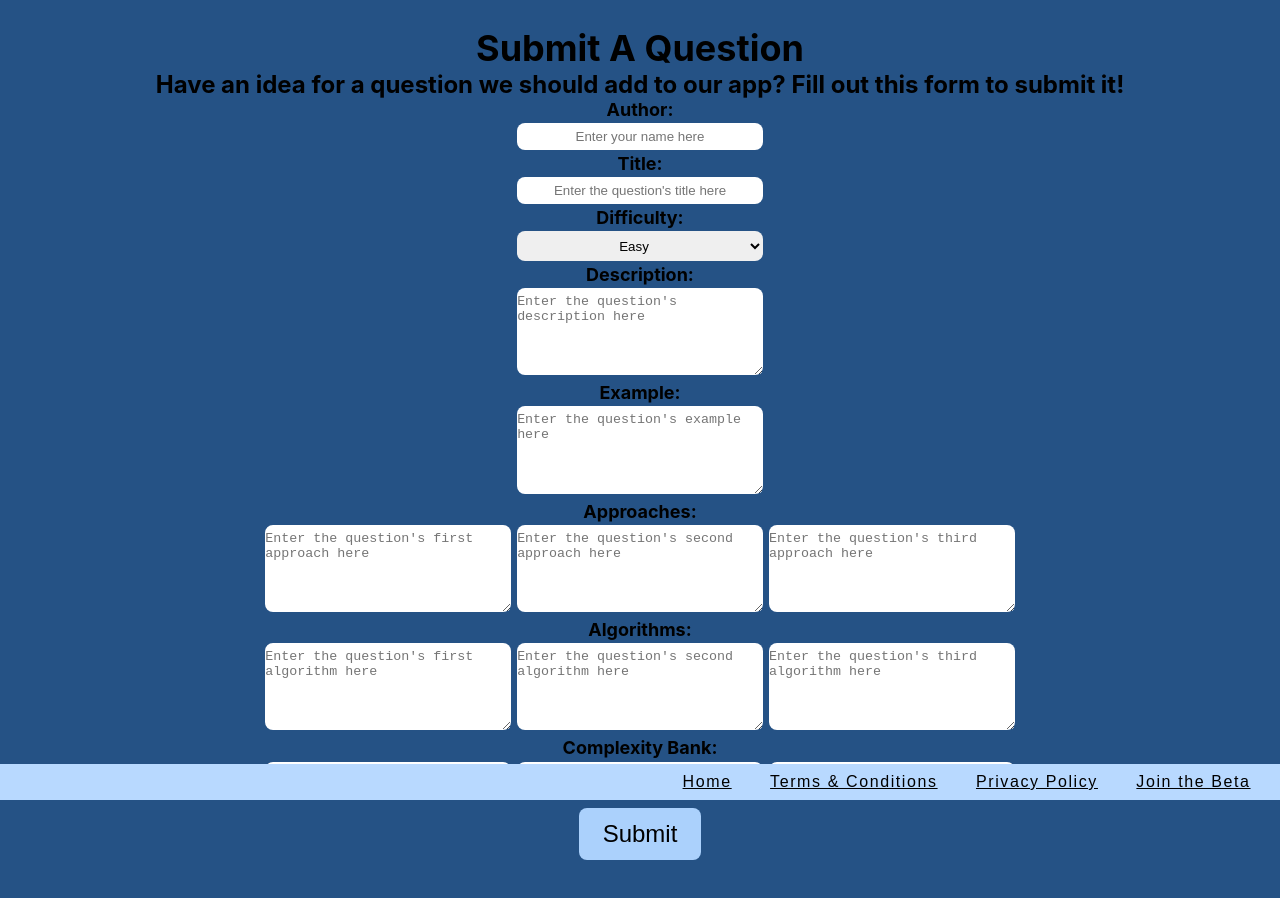
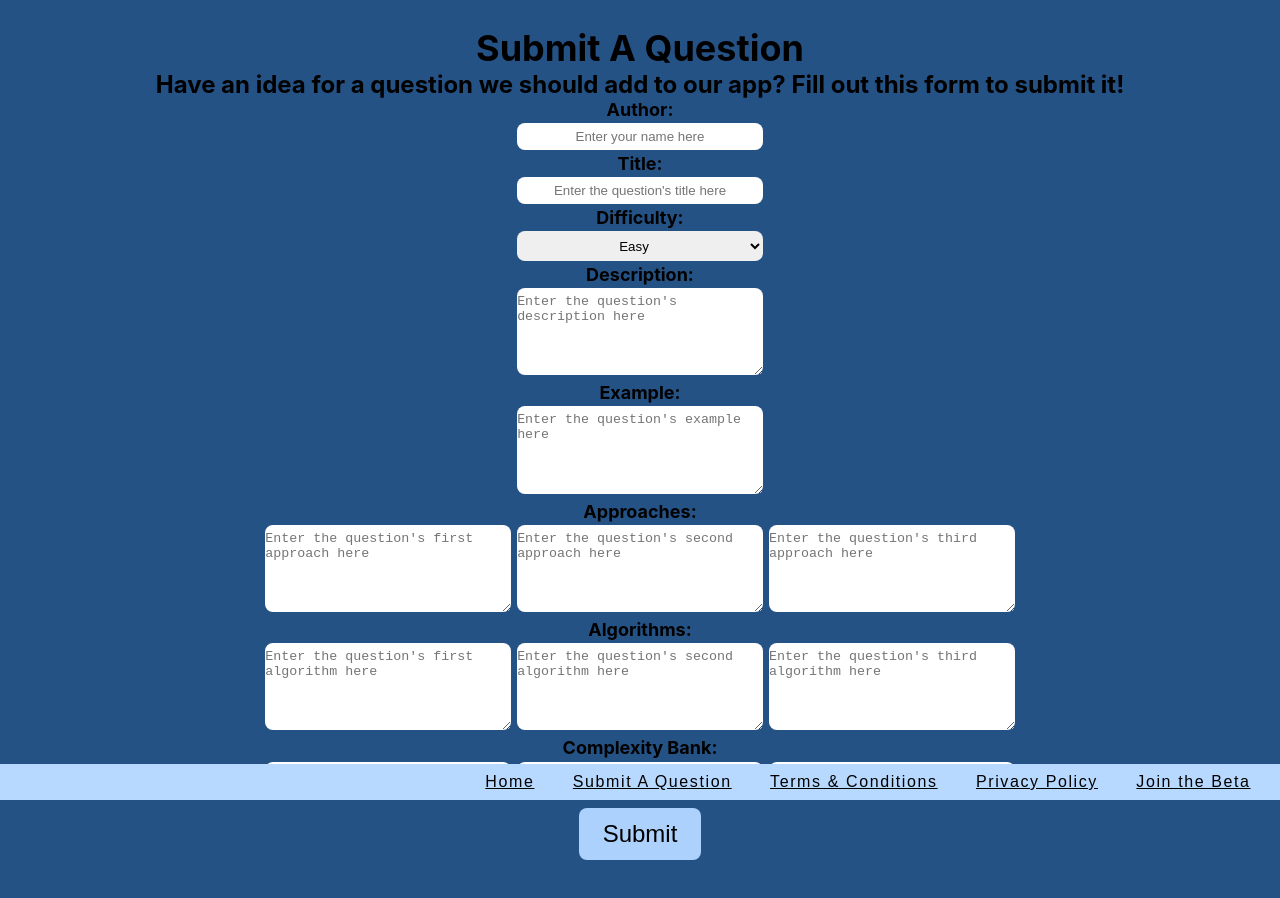
Before and after one commit to CodeletApp/codelet-site, a React (Create React App) app: page /submit-question in a window 1280 px wide. Shown: the top 898 px of the page. Built offline with nearby package versions, Linux system fonts and the light colour scheme; a web font is replaced by a local one.

Commit message:
Added Submit A Question to the footer

```diff
--- a/src/components/Footer.js
+++ b/src/components/Footer.js
@@ -6,6 +6,9 @@ export function Footer() {
     <div className="fixed-footer">
       <Link className="footer-link" to="/">
         Home
+      </Link>
+      <Link className="footer-link" to="/submit-question">
+        Submit A Question
       </Link>
       <Link className="footer-link" to="/terms">
         Terms & Conditions
```
